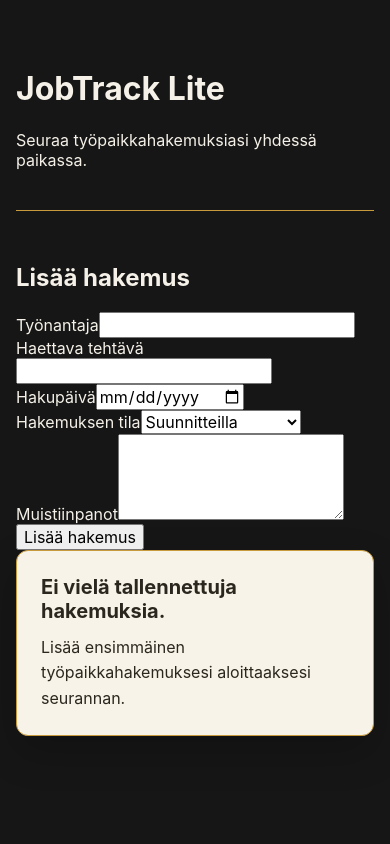
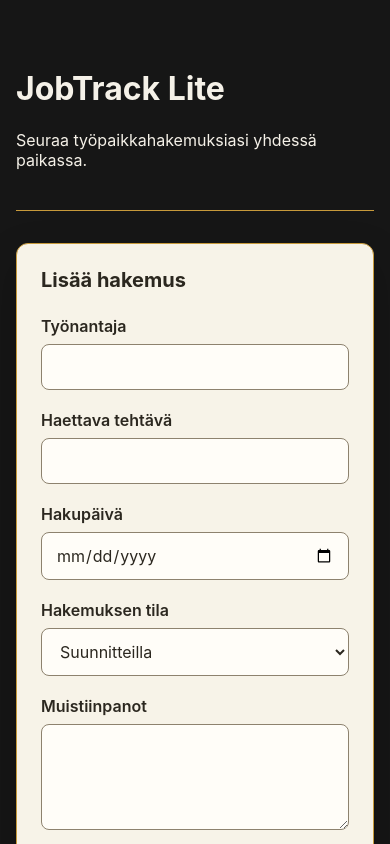
Before and after one commit to jounikivi/jobtrack-devops-lab, a React (Vite) app: page / in a window 390 px wide. Shown: the top 844 px of the page. Built offline with nearby package versions, Linux system fonts and the light colour scheme.

Commit message:
feat: add responsive application form styles

```diff
--- a/src/App.css
+++ b/src/App.css
@@ -10,7 +10,85 @@
 }
 
 .app-main {
+  display: grid;
+  gap: 2rem;
   padding: 2rem 0;
+}
+
+.application-form-card {
+  padding: clamp(1.5rem, 4vw, 2.5rem);
+  color: var(--color-surface-text);
+  background-color: var(--color-surface);
+  border: 1px solid var(--color-accent);
+  border-radius: 0.75rem;
+  box-shadow: 0 1rem 2.5rem rgb(0 0 0 / 20%);
+}
+
+.application-form-card h2 {
+  margin: 0 0 1.5rem;
+  font-size: clamp(1.25rem, 3vw, 1.5rem);
+}
+
+.application-form-card form {
+  display: grid;
+  gap: 1.25rem;
+}
+
+.form-field {
+  display: grid;
+  gap: 0.5rem;
+}
+
+.form-field label {
+  font-weight: 600;
+}
+
+.form-field input,
+.form-field select,
+.form-field textarea {
+  width: 100%;
+  padding: 0.75rem 0.875rem;
+  color: var(--color-surface-text);
+  background-color: #fffdf8;
+  border: 1px solid #8d826e;
+  border-radius: 0.5rem;
+}
+
+.form-field input:focus-visible,
+.form-field select:focus-visible,
+.form-field textarea:focus-visible {
+  border-color: var(--color-accent);
+  outline: 3px solid rgb(199 154 59 / 35%);
+  outline-offset: 2px;
+}
+
+.form-field textarea {
+  resize: vertical;
+}
+
+.form-actions {
+  display: flex;
+  justify-content: flex-end;
+}
+
+.primary-button {
+  padding: 0.75rem 1.25rem;
+  color: var(--color-background);
+  background-color: var(--color-accent);
+  border: 1px solid var(--color-accent);
+  border-radius: 0.5rem;
+  font-weight: 700;
+  cursor: pointer;
+  transition: background-color 150ms ease;
+}
+
+.primary-button:hover {
+  background-color: #b88b32;
+}
+
+.primary-button:focus-visible {
+  outline: 3px solid rgb(199 154 59 / 35%);
+  outline-offset: 3px;
 }
 
 .empty-state {
```
